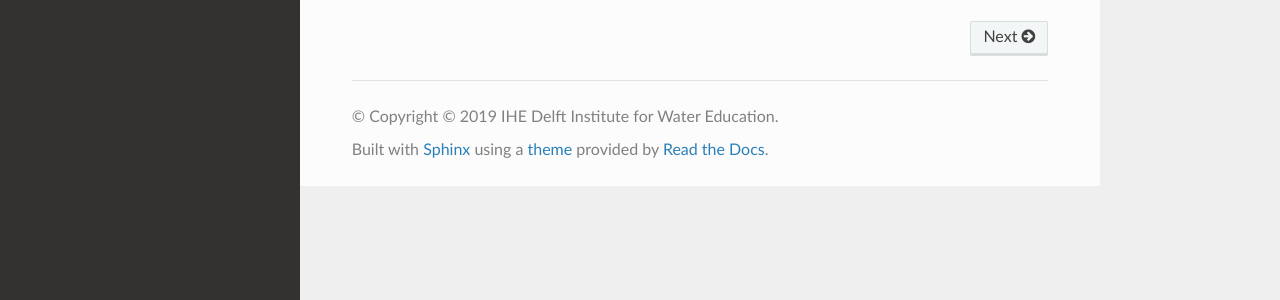
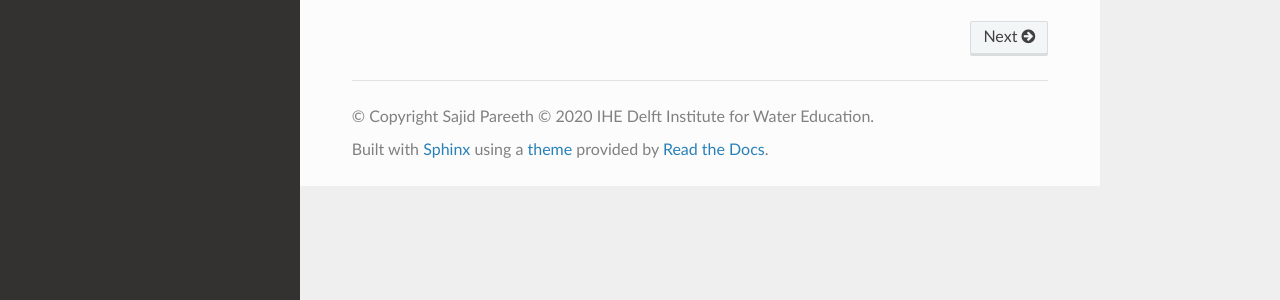
Before and after one commit to spareeth/PySEBAL_doc, a Sphinx documentation site: the page built from docs/source/index.rst, in a window 1280 px wide. Shown: the part 499-799 px from the top of the page. Built offline with Sphinx 7.4.7 and the Read the Docs theme 2.0.0, drawn with Linux system fonts in a browser that asks for light colours.

Commit message:
Update conf.py

```diff
--- a/docs/source/conf.py
+++ b/docs/source/conf.py
@@ -177,7 +177,7 @@ epub_title = project
 # A list of files that should not be packed into the epub file.
 epub_exclude_files = ['search.html']
 
-copyright = "© 2019 IHE Delft Institute for Water Education"
+copyright = "Sajid Pareeth © 2020 IHE Delft Institute for Water Education"
 
 # -- Extension configuration -------------------------------------------------
 def setup(app):
```
